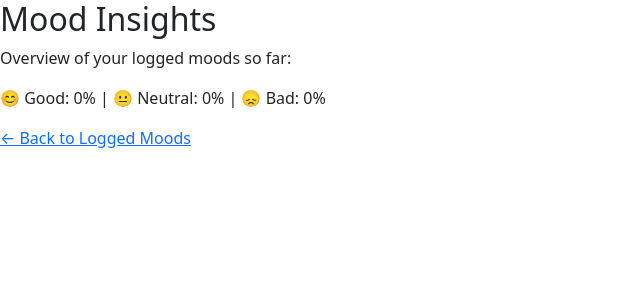
After one commit to carirsm/serein, a Flask app: page /stats in a window 1280 px wide. The commit adds this page. Shown: the top 300 px of the page, without its empty margins (0-640 px from the left). Run offline with Flask 3, Linux system fonts and the light colour scheme.

Commit message:
Implemented Mood Insights styling, html, and route for viewing mood log percentages via a stats page

```diff
--- a/app/routes.py
+++ b/app/routes.py
@@ -84,3 +84,24 @@ def view_moods():
         entries=entries,
         date_filter=date_filter
     )
+
+# mood stats route
+@mood_bp.route("/stats")
+def mood_stats():
+    moods = MoodLog.query.all()
+    total = len(moods)
+    if total > 0:
+        good_count = sum(1 for m in moods if m.mood == "good")
+        neutral_count = sum(1 for m in moods if m.mood == "neutral")
+        bad_count = sum(1 for m in moods if m.mood == "bad")
+
+        data = {
+            "good": round((good_count / total) * 100, 1),
+            "neutral": round((neutral_count / total) * 100, 1),
+            "bad": round((bad_count / total) * 100, 1),
+        }
+
+    else:
+        data = {"good": 0, "neutral": 0, "bad": 0}
+
+    return render_template("mood_stats.html", data=data)
--- /dev/null
+++ b/app/templates/mood_stats.html
@@ -0,0 +1,21 @@
+{% extends "base.html" %}
+{% block content %}
+<div class="mood-stats-container">
+  <h2>Mood Insights</h2>
+  <p>Overview of your logged moods so far:</p>
+
+  <div class="mood-bar-container">
+      <div class="mood-bar good" style="width: {{ data.good }}%"></div>
+      <div class="mood-bar neutral" style="width: {{ data.neutral }}%"></div>
+      <div class="mood-bar bad" style="width: {{ data.bad }}%"></div>
+    </div>
+
+  <p class ="mood-stats">
+    😊 Good: {{ data.good }}% |
+    😐 Neutral: {{ data.neutral }}% |
+    😞 Bad: {{ data.bad }}%
+  </p>
+
+  <a href="{{ url_for('mood.view_moods') }}" class="back-link">← Back to Logged Moods</a>
+</div>
+  {% endblock %}
```
Also changed, not shown: app/static/style.css (+51 -0 lines).
